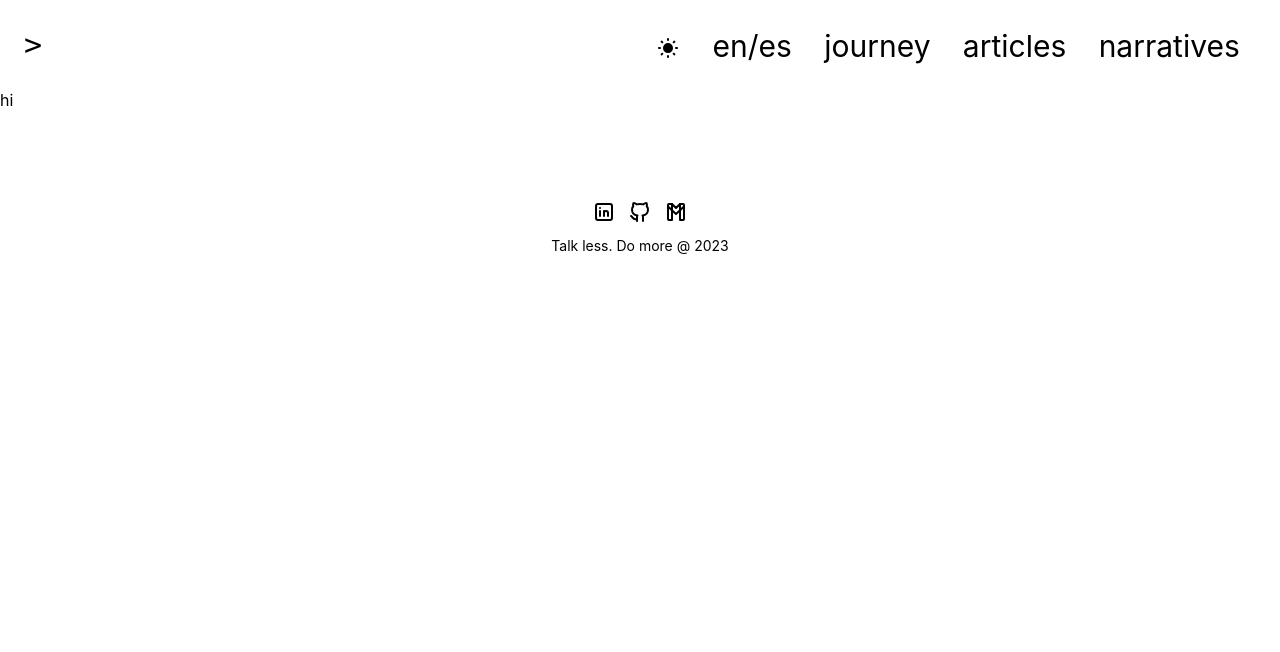
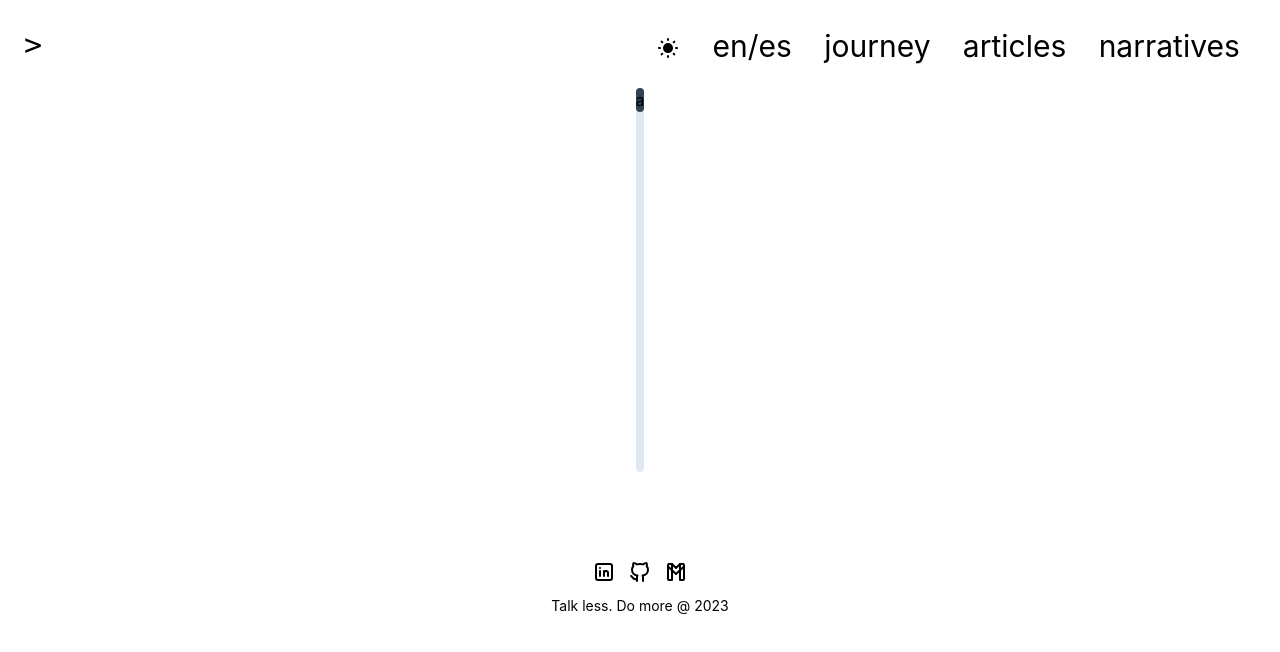
Before and after one commit to retamozo/retamozo, a Next.js app: page /journey in a window 1280 px wide. Shown: the top 652 px of the page. Built offline with nearby package versions, Linux system fonts and the light colour scheme.

Commit message:
including `<Journery />`  in `/journey`

```diff
--- a/src/pages/journey.tsx
+++ b/src/pages/journey.tsx
@@ -1,7 +1,13 @@
 import React from "react";
+import { Timeline } from "@/components/Timeline";
+import { AnitamedLayout } from "@/layouts/v1/Animated";
 
 const Journey = () => {
-  return <div>hi</div>;
+  return (
+    <AnitamedLayout>
+      <Timeline />
+    </AnitamedLayout>
+  )
 };
 
 export default Journey;
```
